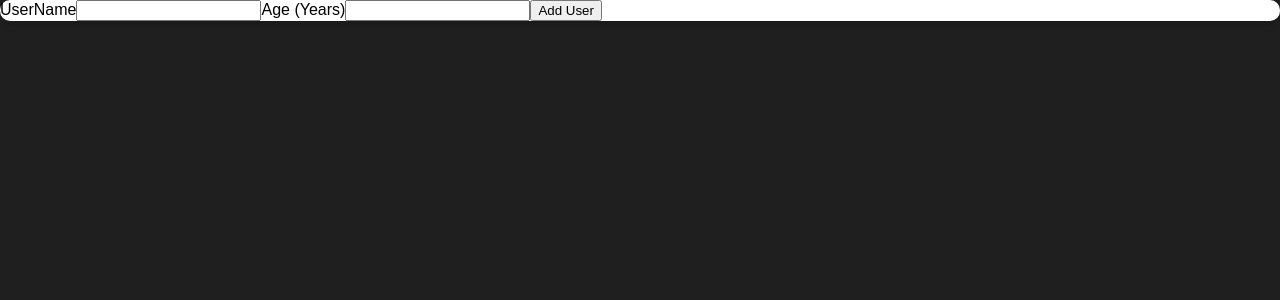
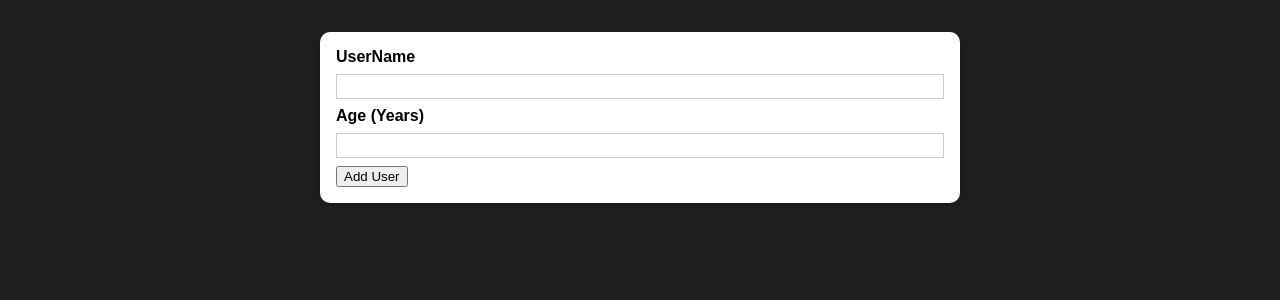
Before and after one commit to Sherry90/react-practice, a React (Create React App) app: page / in a window 1280 px wide. Shown: the top 300 px of the page. Built offline with nearby package versions, Linux system fonts and the light colour scheme.

Commit message:
add class user component

```diff
--- a/src/components/UI/Card.js
+++ b/src/components/UI/Card.js
@@ -3,9 +3,7 @@
 import classes from './Card.module.css'
 
 const Card = props => {
-    return (
-        <div className={classes.card}>{props.children}</div>
-    );
+    return <div className={`${classes.card} ${props.className}`}>{props.children}</div>
 }
 
 export default Card;
--- a/src/components/Users/AddUser.js
+++ b/src/components/Users/AddUser.js
@@ -9,7 +9,7 @@
     }
 
     return (
-        <Card>
+        <Card className={classes.input}>
             <form onSubmit={addUserHandler}>
                 <label htmlFor={"Username"}>UserName</label>
                 <input id={"Username"} type={"text"}></input>
```
